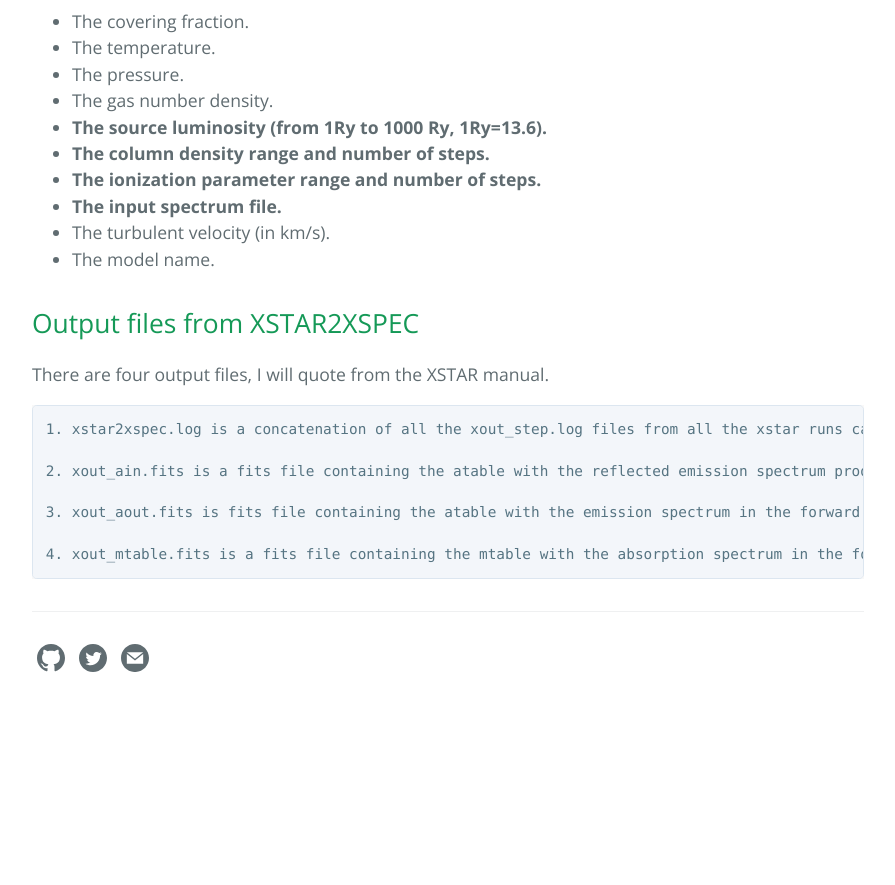
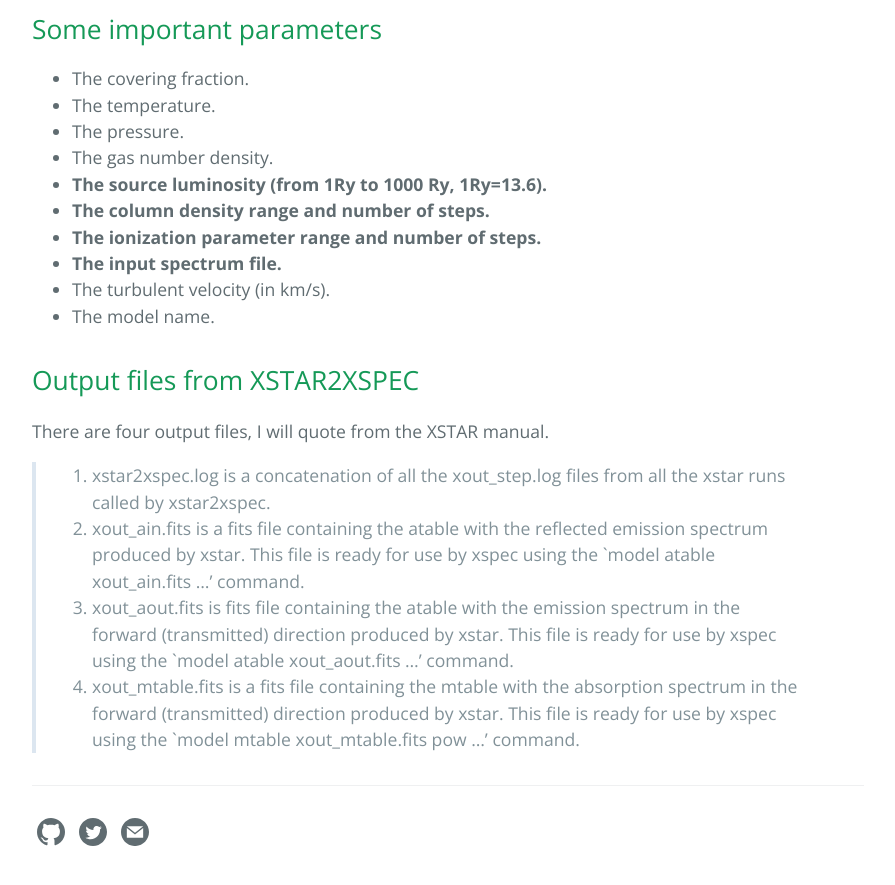
Before and after one commit to honghui-liu/notes, a Jekyll site: the page built from _posts/2020-07-03-xstar.md, in a window 1280 px wide and 900 px high, scrolled down 1571 px. Shown: the top 885 px of the window, without its empty margins (192-1087 px from the left). Built offline with Jekyll 4.4.1, drawn with Linux system fonts in a browser that asks for light colours; before the commit the page ends 2297 px from its top, so only the background shows below that; some of the changed text lies outside the part shown.

Commit message:
xstar 03

````diff
--- a/_posts/2020-07-03-xstar.md
+++ b/_posts/2020-07-03-xstar.md
@@ -12,14 +12,14 @@ This is very simple tutorial about how to construct a warm absorption table with
 ## What does XSTAR calculate?
 
 Quote from the manual:
-```
-"A spherical gas shell surrounding a central source of ionizing radiation absorbs some of this radiation and reradiates it in other portions of the spectrum; XSTAR computes the effects on the gas of absorbing this energy, and the spectrum of reradiated light."
-```
+
+>"A spherical gas shell surrounding a central source of ionizing radiation absorbs some of this radiation and reradiates it in other portions of the spectrum; XSTAR computes the effects on the gas of absorbing this energy, and the spectrum of reradiated light."
+
 To make XSTAR work, we have to specify two things: the incident radiation (spectral continuum shape and luminosity) and properties of the gas (column density, number density, temperature, pressure, turbulent velocity, element abundance...).
 
 ## How to use XSTAR
 
-I usually use the task [XSTAR2XSPEC](https://heasarc.gsfc.nasa.gov/docs/software/heasoft/xstar/docs/html/node88.html) to calculate the absorption table.
+I usually use the task [XSTAR2XSPEC](https://heasarc.gsfc.nasa.gov/docs/software/heasoft/xstar/docs/html/node88.html) to calculate the absorption table. I control properties of the system by editing the XSTAR parameter file.
 
 The spectrum of the incident radiation can be user defined and is controlled by keywords ["spectrum"](https://heasarc.gsfc.nasa.gov/docs/software/heasoft/xstar/docs/html/node34.html), ["spectrum_file"](https://heasarc.gsfc.nasa.gov/docs/software/heasoft/xstar/docs/html/node35.html) and ["spectun"](https://heasarc.gsfc.nasa.gov/docs/software/heasoft/xstar/docs/html/node36.html) in the parameter file. The source luminosity is defined by keyword "rlrad38". The normalization of the spectral continuum in "spectrum_file" does not matter since XSTAR will renormalize the spectrum according to the source luminosity.
 
@@ -48,12 +48,8 @@ There are some parameters controlling the calculation process (number of iterati
 ## Output files from XSTAR2XSPEC
 
 There are four output files, I will quote from the XSTAR manual.
-```
-1. xstar2xspec.log is a concatenation of all the xout_step.log files from all the xstar runs called by xstar2xspec.
 
-2. xout_ain.fits is a fits file containing the atable with the reflected emission spectrum produced by xstar. This file is ready for use by xspec using the `model atable xout_ain.fits ...' command.
-
-3. xout_aout.fits is fits file containing the atable with the emission spectrum in the forward (transmitted) direction produced by xstar. This file is ready for use by xspec using the `model atable xout_aout.fits ...' command.
-
-4. xout_mtable.fits is a fits file containing the mtable with the absorption spectrum in the forward (transmitted) direction produced by xstar. This file is ready for use by xspec using the `model mtable xout_mtable.fits pow ...' command.
-```
+>1. xstar2xspec.log is a concatenation of all the xout_step.log files from all the xstar runs called by xstar2xspec.
+>2. xout_ain.fits is a fits file containing the atable with the reflected emission spectrum produced by xstar. This file is ready for use by xspec using the `model atable xout_ain.fits ...' command.
+>3. xout_aout.fits is fits file containing the atable with the emission spectrum in the forward (transmitted) direction produced by xstar. This file is ready for use by xspec using the `model atable xout_aout.fits ...' command.
+>4. xout_mtable.fits is a fits file containing the mtable with the absorption spectrum in the forward (transmitted) direction produced by xstar. This file is ready for use by xspec using the `model mtable xout_mtable.fits pow ...' command.
````
Also changed, not shown: contact.md (+1 -1 lines), 2 other files.
